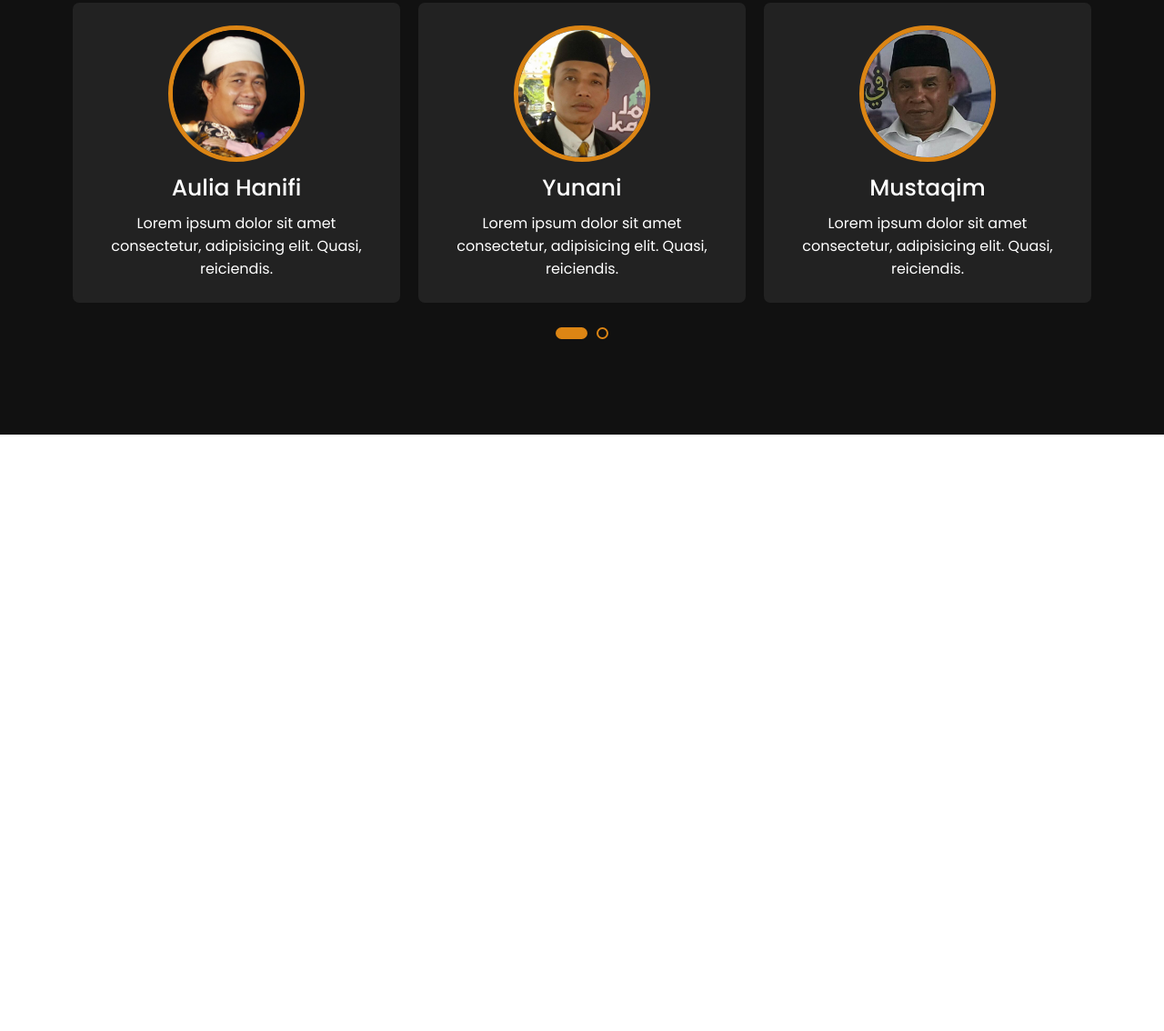
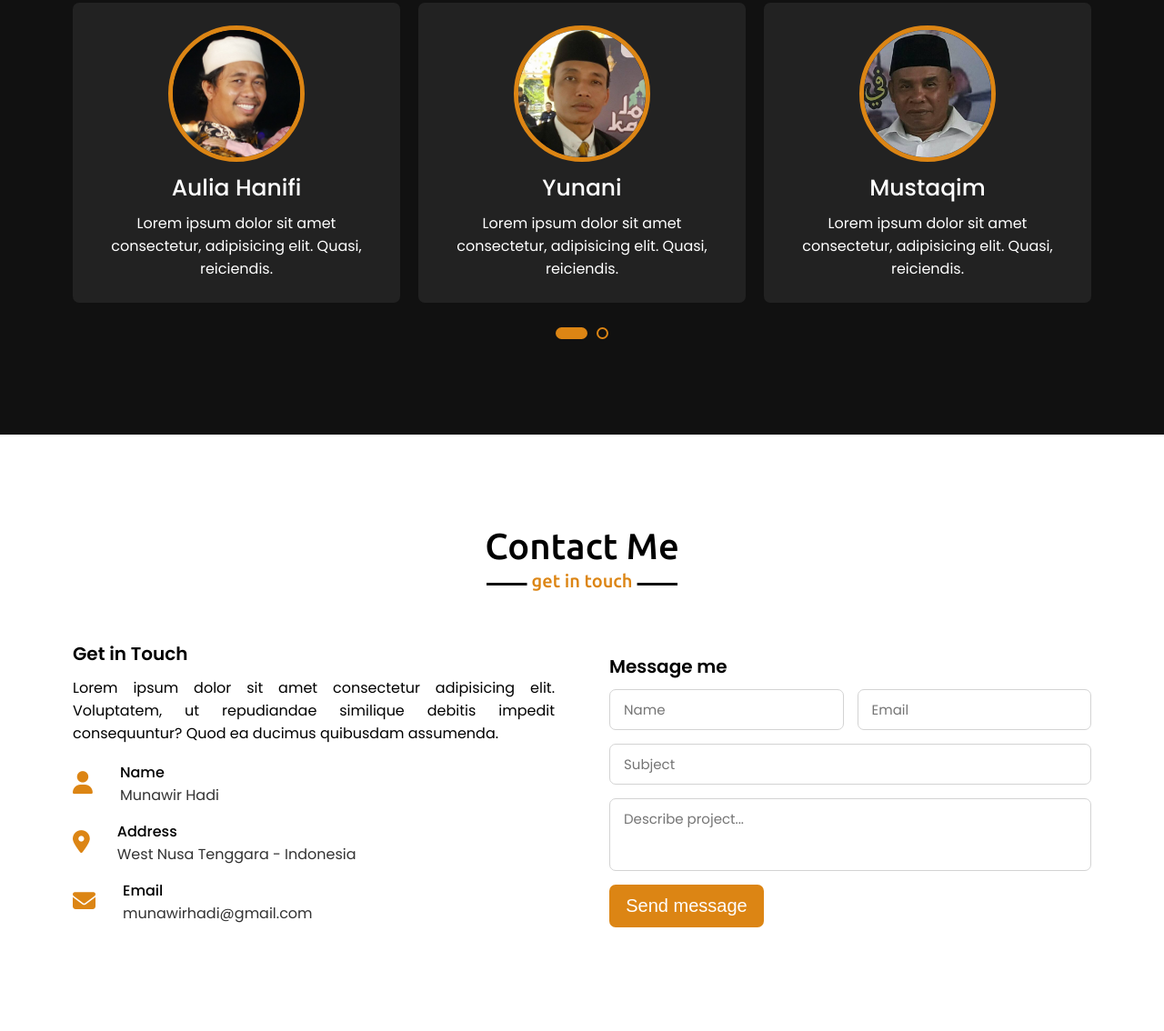
Before and after one commit to Honey-bee-code/munawirhadi, a plain HTML site: page index.html in a window 1280 px wide. Shown: the part 2900-4034 px from the top of the page at 91% size. Before the commit the page ends 3378 px from the top, so only its background shows below. Drawn offline with nearby package versions, Linux system fonts and the light colour scheme.

Commit message:
contact me

```diff
--- a/index.html
+++ b/index.html
@@ -168,6 +168,64 @@
       </div>
     </section>
 
+    <!-- contact section start  -->
+    <section class="contact" id="contact">
+      <div class="max-width">
+        <h2 class="title">Contact Me</h2>
+        <div class="contact-content">
+            <div class="column left">
+                <div class="text">Get in Touch</div>
+                <p>Lorem ipsum dolor sit amet consectetur adipisicing elit. Voluptatem, ut repudiandae similique debitis impedit consequuntur? Quod ea ducimus quibusdam assumenda.</p>
+                <div class="icons">
+                    <div class="row">
+                        <i class="fas fa-user"></i>
+                        <div class="info">
+                            <div class="head">Name</div>
+                            <div class="sub-title">Munawir Hadi</div>
+                        </div>
+                    </div>
+                    <div class="row">
+                        <i class="fas fa-map-marker-alt"></i>
+                        <div class="info">
+                            <div class="head">Address</div>
+                            <div class="sub-title">West Nusa Tenggara - Indonesia</div>
+                        </div>
+                    </div>
+                    <div class="row">
+                        <i class="fas fa-envelope"></i>
+                        <div class="info">
+                            <div class="head">Email</div>
+                            <div class="sub-title">munawirhadi@gmail.com</div>
+                        </div>
+                    </div>
+                </div>
+            </div>
+            <div class="column right">
+                <div class="text">Message me</div>
+                <form action="#">
+                    <div class="fields">
+                        <div class="field name">
+                            <input type="text" placeholder="Name" required>
+                        </div>
+                        <div class="field email">
+                            <input type="email" placeholder="Email" required>
+                        </div>
+                    </div>
+                    <div class="field">
+                        <input type="text" placeholder="Subject" required>
+                    </div>
+                    <div class="field textarea">
+                        <textarea cols="30" rows="10" placeholder="Describe project..." required></textarea>
+                    </div>
+                    <div class="button">
+                        <button type="submit">Send message</button>
+                    </div>
+                </form>
+            </div>
+        </div>
+      </ddiv>
+    </section>
+
     <script src="script.js"></script>
   </body>
 </html>
--- a/style.css
+++ b/style.css
@@ -114,12 +114,14 @@
 .about,
 .services,
 .achiev,
-.teams {
+.teams,
+.contact {
   font-family: "Poppins", sans-serif;
 }
 .about .about-content,
 .services .services-content,
-.achiev .achiev-content {
+.achiev .achiev-content,
+.contact .contact-content {
   display: flex;
   flex-wrap: wrap;
   align-items: center;
@@ -359,6 +361,97 @@ section .title::after {
   background: rgb(220, 133, 20) !important;
 }
 
+/* contact section style */
+.contact .title::before {
+  width: 210px;
+}
+.contact .title::after {
+  content: "get in touch";
+}
+.contact .contact-content .column {
+  width: calc(50% - 30px);
+}
+.contact .contact-content .text {
+  font-size: 20px;
+  font-weight: 600;
+  margin-bottom: 10px;
+}
+.contact .contact-content .left p {
+  text-align: justify;
+}
+.contact .contact-content .left .icons {
+  margin: 10px 0;
+}
+.contact .contact-content .row {
+  display: flex;
+  height: 65px;
+  align-items: center;
+}
+.contact .contact-content .row i {
+  font-size: 25px;
+  color: rgb(220, 133, 20);
+}
+.contact .contact-content .row .info {
+  margin-left: 30px;
+}
+.contact .contact-content .info .head {
+  font-weight: 500;
+}
+.contact .contact-content .info .sub-title {
+  color: #333;
+}
+.contact .right form .fields {
+  display: flex;
+}
+.contact .right form .field,
+.contact .right form .fields .field {
+  height: 45px;
+  width: 100%;
+  margin-bottom: 15px;
+}
+.contact .right form .name {
+  margin-right: 15px;
+}
+.contact .right form .textarea {
+  height: 80px;
+  width: 100%;
+}
+.contact .right form .field input,
+.contact .right form .textarea textarea {
+  height: 100%;
+  width: 100%;
+  border: 1px solid lightgrey;
+  border-radius: 7px;
+  outline: none;
+  padding: 0 15px;
+  font-size: 15px;
+  font-family: "Poppins", sans-serif;
+}
+.contact .right form .textarea textarea {
+  padding-top: 10px;
+  resize: none;
+}
+.contact .right form .button {
+  height: 47px;
+  width: 170px;
+}
+.contact .right form .button button {
+  width: 100%;
+  height: 100%;
+  border: 2px solid rgb(220, 133, 20);
+  background: rgb(220, 133, 20);
+  color: #fff;
+  font-size: 20px;
+  font-weight: 500;
+  border-radius: 7px;
+  cursor: pointer;
+  transition: all 0.3s ease;
+}
+.contact .right form .button button:hover {
+  color: rgb(220, 133, 20);
+  background: none;
+}
+
 /* responsive media query start  */
 @media (max-width: 1300) {
   .home .max-width {
@@ -422,8 +515,10 @@ section .title::after {
   .max-width {
     max-width: 800px;
   }
-  .about .about-content .column {
+  .about .about-content .column,
+  .contact .contact-content .column {
     width: 100%;
+    margin-bottom: 20px;
   }
   .about .about-content .left {
     display: flex;
@@ -457,6 +552,9 @@ section .title::after {
   .achiev .achiev-content .card {
     width: 100%;
   }
+  .contact .right form .fields {
+    display: inline;
+  }
 }
 
 @media (max-width: 400px) {
```
